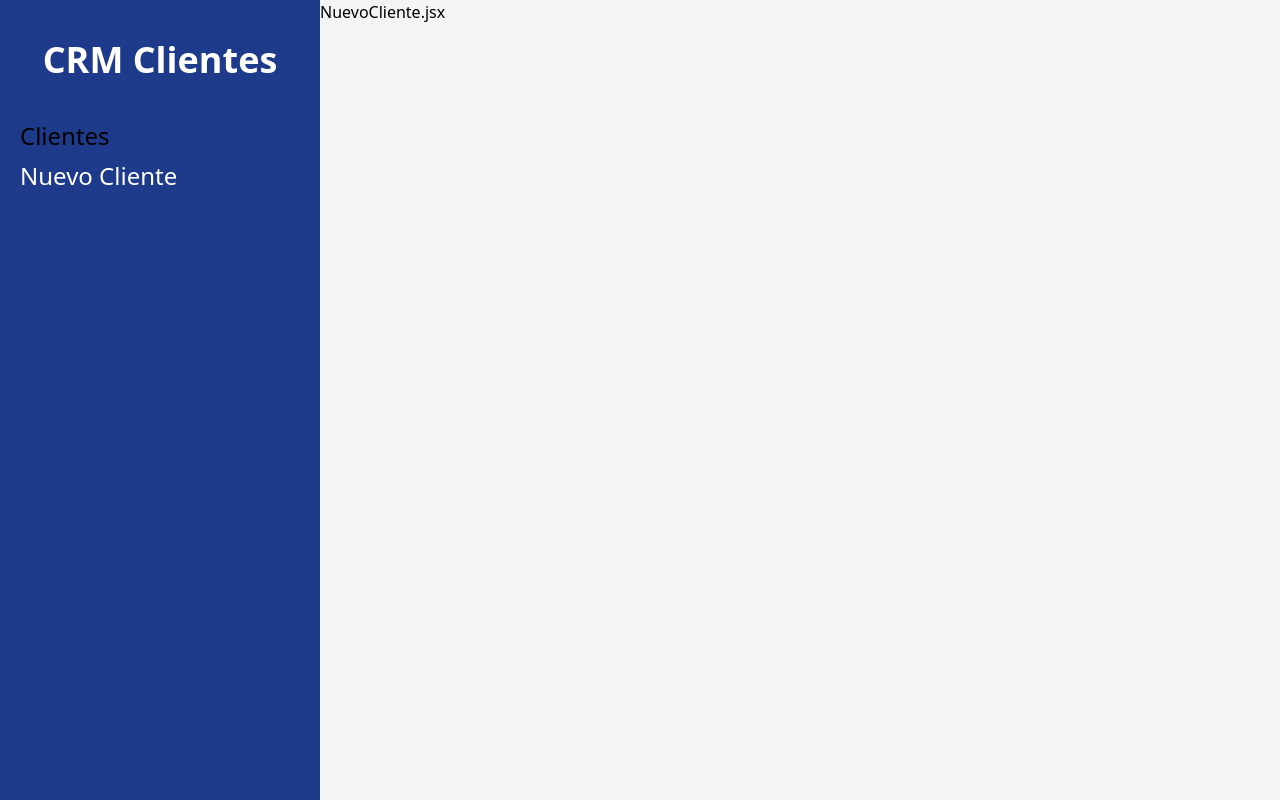
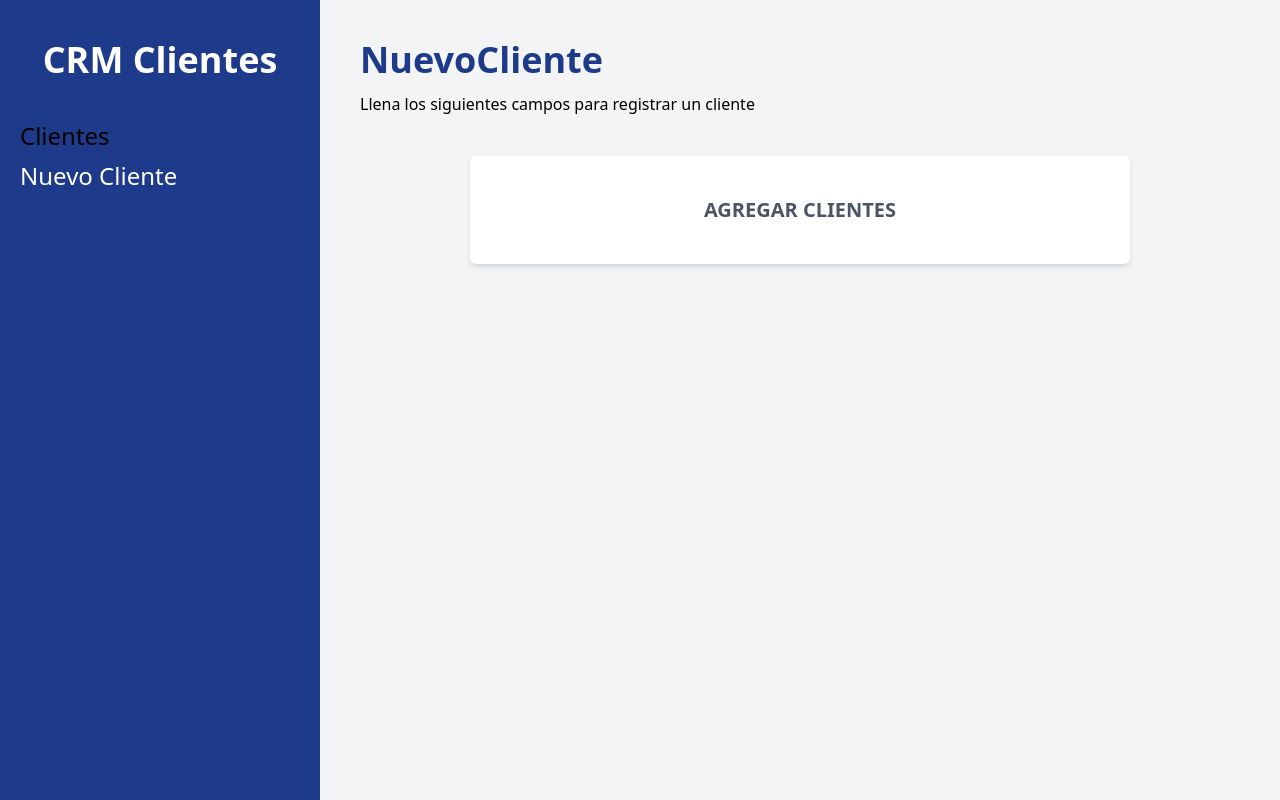
Before and after one commit to joelc24/crm-react, a React (Vite) app: page /clientes/nuevo in a window 1280 px wide. Built offline with nearby package versions, Linux system fonts and the light colour scheme.

Commit message:
Creando las paginas necesarias para el proyecto

```diff
--- /dev/null
+++ b/src/components/Fromulario.jsx
@@ -0,0 +1,9 @@
+const Formulario = () => {
+    return (
+        <div className="bg-white mt-10 px-5 py-10 rounded-md shadow-md md:w-3/4 mx-auto">
+            <h1 className="text-gray-600 font-bold text-xl uppercase text-center">Agregar Clientes</h1>
+        </div>
+     );
+}
+
+export default Formulario;
--- a/src/layout/Layout.jsx
+++ b/src/layout/Layout.jsx
@@ -18,7 +18,7 @@
 
                 </nav>
             </div>
-            <div className='md:w-3/4'>
+            <div className='md:w-3/4 p-10'>
                 <Outlet/>
 
             </div>
--- a/src/pages/NuevoCliente.jsx
+++ b/src/pages/NuevoCliente.jsx
@@ -1,8 +1,12 @@
+import Formulario from "../components/Fromulario";
+
 const NuevoCliente = () => {
     return (
-        <div>
-            <h1>NuevoCliente.jsx</h1>
-        </div>
+        <>
+            <h1 className="font-black text-4xl text-blue-900">NuevoCliente</h1>
+            <p className="mt-3">Llena los siguientes campos para registrar un cliente</p>
+            <Formulario/>
+        </>
      );
 }
 
```
